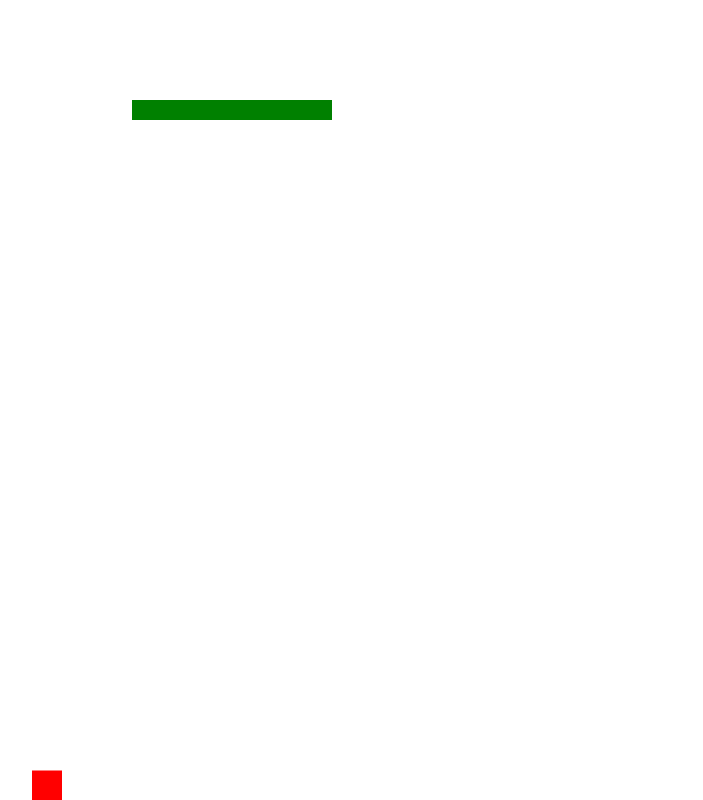
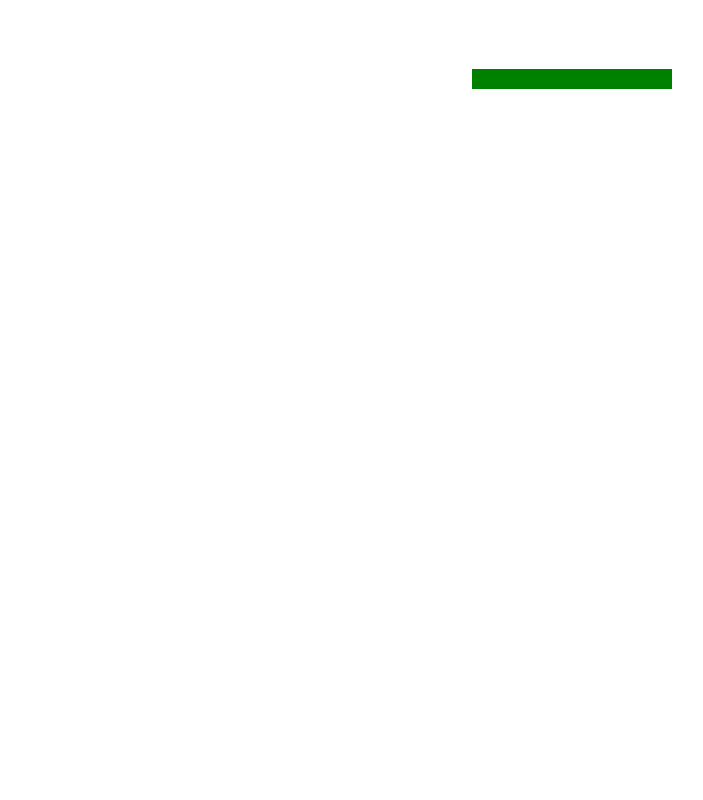
Before and after one commit to rydzwr/Mario-logic, a plain HTML site: page index.html in a window 1280 px wide. Shown: the whole page, without its empty margins (68-771 px from the left). Drawn offline with Linux system fonts and the light colour scheme.

Commit message:
Split into classes

```diff
--- /dev/null
+++ b/gameLoop.js
@@ -0,0 +1,66 @@
+class Game {
+  constructor() {
+    this.canvas = document.querySelector("canvas");
+    this.canvas.width = document.body.clientWidth;
+    this.canvas.height = document.body.clientHeight;
+
+    this.screenW = document.body.clientWidth;
+    this.screenH = document.body.clientHeight;
+    this.cameraY = this.screenH / 2;
+
+    window.addEventListener("resize", () => {
+        this.canvas.width = document.body.clientWidth;
+        this.canvas.height = document.body.clientHeight;
+        this.screenW = document.body.clientWidth;
+        this.screenH = document.body.clientHeight;
+    }, true);
+
+    this.ctx = this.canvas.getContext("2d");
+    this.gameObjects = [];
+    this.previousTime = Date.now();
+  }
+
+  setup() {
+    this.player = new Player();
+    this.platform = new Platform(this.screenW / 2 - 100, this.screenH / 2 - 10, 200, 20);
+
+    this.gameObjects.push(this.player, this.platform);
+  }
+
+  gameLoop() {
+    const current = Date.now();
+    const deltaTime = current - this.previousTime;
+    this.previousTime = current;
+
+    this.update(deltaTime);
+    this.draw();
+
+    requestAnimationFrame(() =>  { this.gameLoop(); });
+  }
+
+  update(deltaTime) {
+    for (const object of this.gameObjects) {
+      object.update(deltaTime);
+    }
+  }
+
+  draw() {
+    this.ctx.clearRect(0, 0, this.canvas.width, this.canvas.height);
+
+    const renderInfo = {
+        screenW: this.screenW,
+        screenH: this.screenH,
+        cameraY: this.cameraY,
+    }
+
+    for (const object of this.gameObjects) {
+      this.ctx.save();
+      object.draw(this.ctx, renderInfo);
+      this.ctx.restore();
+    }
+  }
+}
+
+const game = new Game();
+game.setup();
+game.gameLoop();
--- a/index.html
+++ b/index.html
@@ -1,9 +1,23 @@
-<style>
-    body
-    {
-        margin: 0;
-    }
-</style>
-<canvas></canvas>
+<!DOCTYPE html>
+<html lang="en">
+<head>
+    <meta charset="UTF-8">
+    <meta http-equiv="X-UA-Compatible" content="IE=edge">
+    <meta name="viewport" content="width=device-width, initial-scale=1.0">
+    <title>Document</title>
+    <style>
+        * {
+            margin: 0;
+            padding: 0;
+        }
+    </style>
+</head>
+<body>
+    <canvas></canvas>
 
-<script src="index.js"></script>
+    <script src="inputManager.js"></script>
+    <script src="platform.js"></script>
+    <script src="player.js"></script>
+    <script src="gameLoop.js"></script>
+</body>
+</html>
--- a/index.js
+++ /dev/null
@@ -1,184 +0,0 @@
-const canvas = document.querySelector('canvas')
-
-const c = canvas.getContext('2d')
-
-canvas.width = window.innerWidth
-canvas.height = window.innerHeight
-
-const gravity = 0.5
-
-class Platform
-{
-    constructor()
-    {
-        this.position =
-        {
-            x: 200,
-            y: 100
-        }
-
-        this.width = 200
-        this.height = 20
-    }
-
-    draw()
-    {
-        c.fillStyle = 'green'
-        c.fillRect(this.position.x, this.position.y, this.width, this.height)
-    }
-}
-
-class Player
-{
-    constructor()
-    {
-        this.position =
-        {
-            x: 100,
-            y: 100
-        }
-        this.velocity =
-        {
-            x: 0,
-            y: 1
-        }
-        this.width = 30
-        this.height = 30
-    }
-
-    draw()
-    {
-        c.fillStyle = 'red'
-        c.fillRect(this.position.x, this.position.y, this.width, this.height)
-    }
-
-    update()
-    {
-        this.draw()
-        this.position.y += this.velocity.y
-        this.position.x += this.velocity.x
-
-        if (this.position.y + this.height + this.velocity.y <= canvas.height)
-            this.velocity.y += gravity
-        else
-            this.velocity.y = 0
-    }
-}
-
-const player = new Player()
-const platform = new Platform()
-
-const keys =
-{
-    right:
-    {
-        pressed: false
-    },
-    left:
-    {
-        pressed: false
-    },
-    up:
-    {
-        pressed: false
-    },
-    down:
-    {
-        pressed: false
-    }
-}
-
-player.update()
-
-function animate()
-{
-    requestAnimationFrame(animate)
-    c.clearRect(0, 0, canvas.width, canvas.height)
-    player.update()
-    platform.draw()
-
-    if (keys.right.pressed && player.position.x < 400)
-    {
-        player.velocity.x = 5
-    }
-    else if (keys.left.pressed && player.position > 100)
-    {
-        player.velocity.x = -5
-    }
-    else if (keys.up.pressed)
-    {
-        player.velocity.y = -5
-    }
-    else if (keys.down.pressed)
-    {
-        player.velocity.y = 5
-    }
-    else
-    {
-        player.velocity.x = 0
-
-        if (keys.right.pressed)
-        {
-            platform.position.x -= 5
-        }
-        else if (keys.left.pressed)
-        {
-            platform.position.x += 5
-        }
-    }
-
-
-    // Platform collision detection
-    if  (player.position.y + player.height <= platform.position.y
-        && player.position.y + player.height + player.velocity.y >= platform.position.y
-        && player.position.x + player.width >= platform.position.x && player.position.x <= platform.position.x + platform.width)
-    {
-        player.velocity.y = 0
-    }
-}
-
-animate()
-
-window.addEventListener('keydown', ({keyCode}) =>
-{
-    switch(keyCode)
-    {
-        case 65: 'left'
-        keys.left.pressed = true
-        break
-
-        case 83: 'down'
-        keys.down.pressed = true
-        break
-
-        case 68: 'right'
-        keys.right.pressed = true
-        break
-
-        case 87: 'up'
-        keys.up.pressed = true
-        break
-    }
-})
-
-window.addEventListener('keyup', ({keyCode}) =>
-{
-    switch(keyCode)
-    {
-        case 65: 'left'
-        keys.left.pressed = false
-        break
-
-        case 83: 'down'
-        keys.down.pressed = false
-        break
-
-        case 68: 'right'
-        keys.right.pressed = false
-        break
-
-        case 87: 'up'
-        keys.up.pressed = false
-        break
-    }
-})
--- /dev/null
+++ b/inputManager.js
@@ -0,0 +1,20 @@
+class InputManager {
+  static setup() {
+    this.keyboardState = {};
+    document.addEventListener(
+      "keydown",
+      (e) => (this.keyboardState[e.code] = true)
+    );
+    document.addEventListener(
+      "keyup",
+      (e) => (this.keyboardState[e.code] = false)
+    );
+  }
+
+  static getKey(code) {
+    if (code in this.keyboardState) return this.keyboardState[code];
+    return false;
+  }
+}
+
+InputManager.setup();
--- /dev/null
+++ b/platform.js
@@ -0,0 +1,21 @@
+class Platform
+{
+    constructor(x, y, width, height) {
+        this.position = {
+            x: x,
+            y: y
+        }
+
+        this.width = width;
+        this.height = height;
+    }
+
+    update(deltaTime) {
+
+    }
+
+    draw(ctx, info) {
+        ctx.fillStyle = 'green'
+        ctx.fillRect(this.position.x, this.position.y, this.width, this.height)
+    }
+}
--- /dev/null
+++ b/player.js
@@ -0,0 +1,80 @@
+class Player {
+  constructor() {
+    this.position = {
+      x: 100,
+      y: 100,
+    };
+    this.velocity = {
+      x: 0,
+      y: 0,
+    };
+    this.width = 30;
+    this.height = 30;
+    this.gravity = 0.5;
+  }
+
+  update(deltaTime) {
+    this.position.y += this.velocity.y;
+    this.position.x += this.velocity.x;
+
+    //if (this.position.y + this.height + this.velocity.y <= canvas.height)
+      this.velocity.y += this.gravity;
+    //else this.velocity.y = 0;
+  }
+
+  draw(ctx, info) {
+    ctx.fillStyle = "red";
+    ctx.fillRect(this.position.x, this.position.y, this.width, this.height);
+  }
+}
+
+/*player.update()
+
+function animate()
+{
+    requestAnimationFrame(animate)
+    c.clearRect(0, 0, canvas.width, canvas.height)
+    player.update()
+    platform.draw()
+
+    if (keys.right.pressed && player.position.x < 400)
+    {
+        player.velocity.x = 5
+    }
+    else if (keys.left.pressed && player.position > 100)
+    {
+        player.velocity.x = -5
+    }
+    else if (keys.up.pressed)
+    {
+        player.velocity.y = -5
+    }
+    else if (keys.down.pressed)
+    {
+        player.velocity.y = 5
+    }
+    else
+    {
+        player.velocity.x = 0
+
+        if (keys.right.pressed)
+        {
+            platform.position.x -= 5
+        }
+        else if (keys.left.pressed)
+        {
+            platform.position.x += 5
+        }
+    }
+
+
+    // Platform collision detection
+    if  (player.position.y + player.height <= platform.position.y
+        && player.position.y + player.height + player.velocity.y >= platform.position.y
+        && player.position.x + player.width >= platform.position.x && player.position.x <= platform.position.x + platform.width)
+    {
+        player.velocity.y = 0
+    }
+}
+
+animate()*/
```
